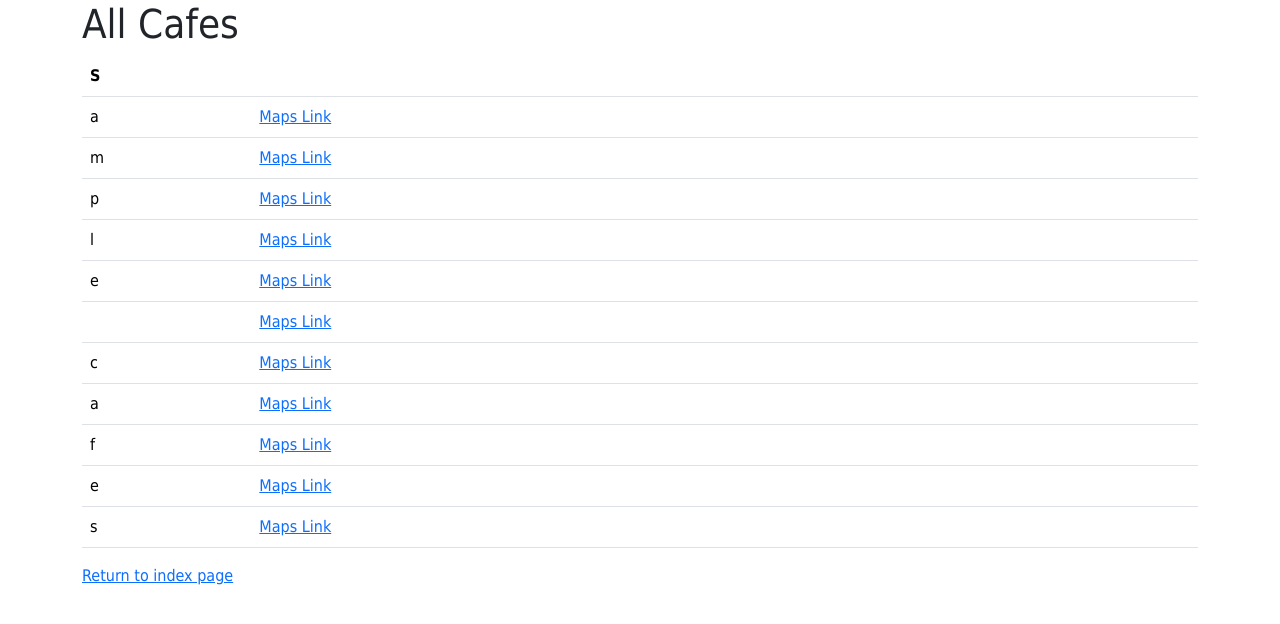
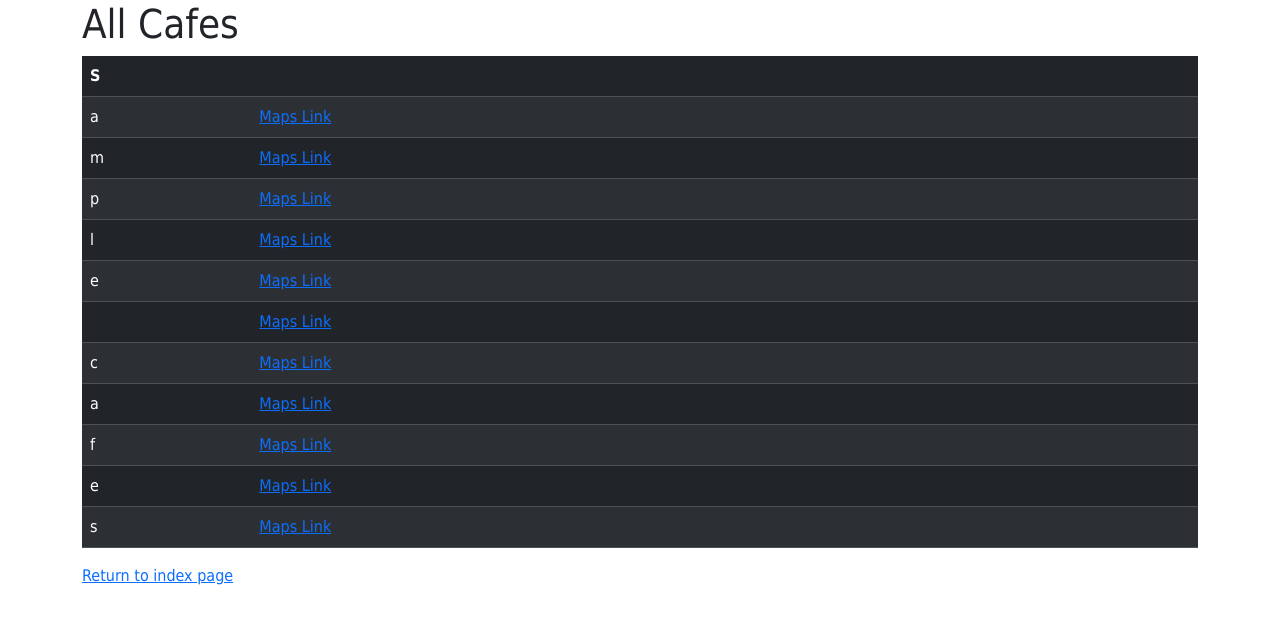
Before and after one commit to martinristow/python-projects, a Flask app: template projects/flask/coffee-and-wifi/templates/cafes.html in a window 1280 px wide. Shown: the top 624 px of the page. Run offline with Flask 3, Linux system fonts and the light colour scheme; the template is opened without the code that fills it: most values are stand-ins (such as "Sample title", 1, 10 or a date in 2020); some libraries are stand-ins or nearby versions.

Commit message:
Updated cafes.html
- Changed table style to 'table-dark table-striped table-hover'.
- Ensured table headers and data rows are correctly displayed with Bootstrap styling.

```diff
--- a/projects/flask/coffee-and-wifi/templates/cafes.html
+++ b/projects/flask/coffee-and-wifi/templates/cafes.html
@@ -14,7 +14,7 @@
 <!--          Table that contains all the information from the -->
 <!--          cafe-data.csv file. &ndash;&gt;-->
 <!--  	  </table>-->
-        <table class="table">
+      <table class="table table-dark table-striped table-hover">
   <thead>
         {% for cafe in cafes[0:1] %}
     <tr>
```
